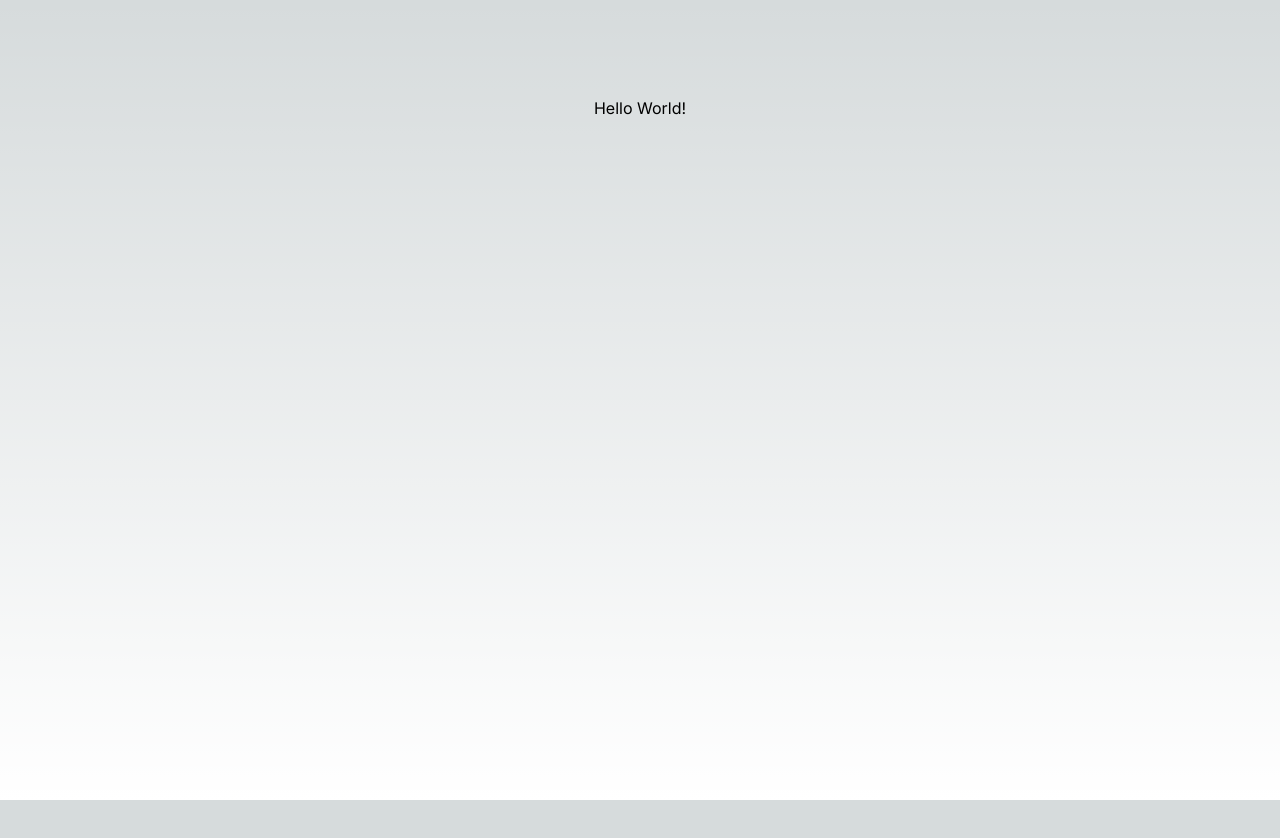
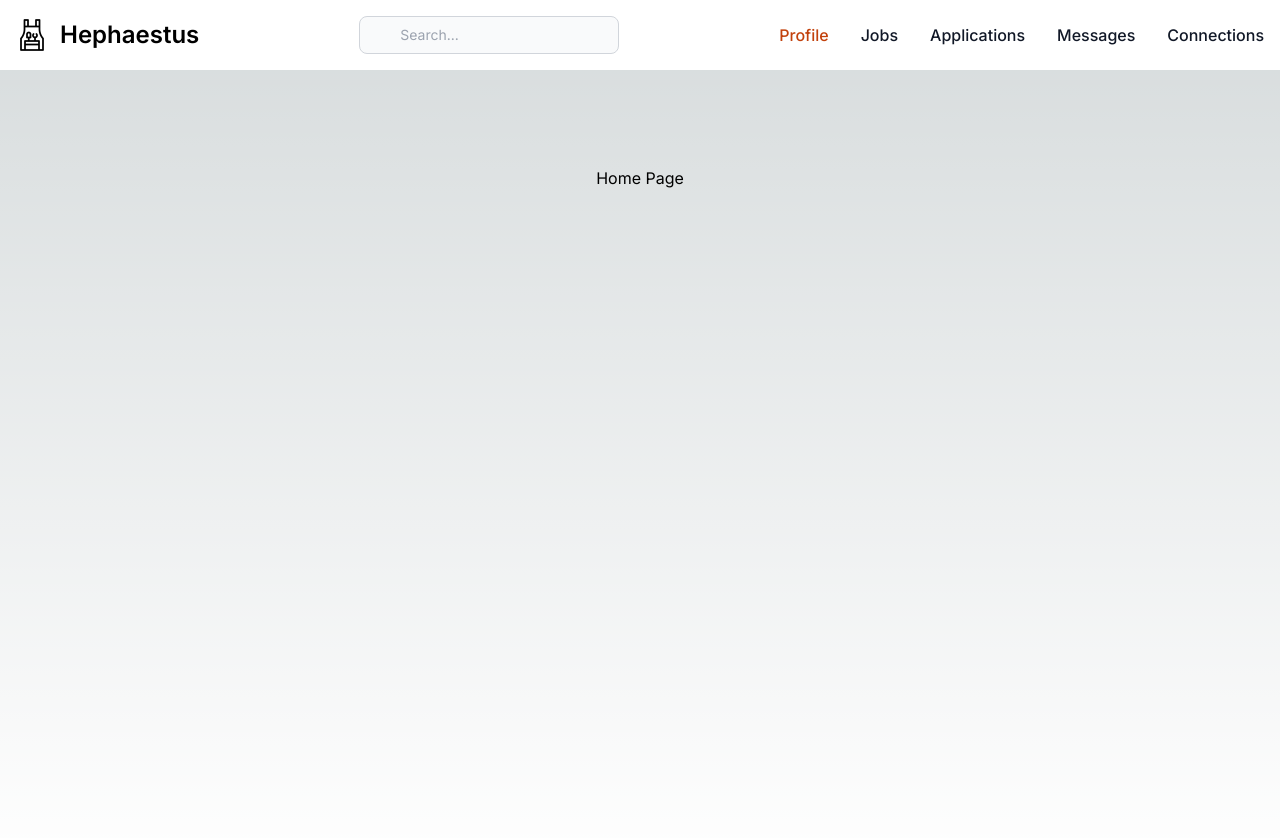
Before and after one commit to BlitheBacon/Hephaestus, a Next.js app: page / in a window 1280 px wide. Shown: the top 838 px of the page. Before the commit the page ends 800 px from the top, so only its background shows below. Built offline with nearby package versions, Linux system fonts and the light colour scheme.

Commit message:
Initial Navbar created

```diff
--- /dev/null
+++ b/app/(pages)/applications/page.tsx
@@ -0,0 +1,11 @@
+import Image from "next/image";
+
+export default function Profile() {
+    return (
+        <main className="flex min-h-screen flex-col items-center justify-between p-24">
+            <div>
+                Applications
+            </div>
+        </main>
+    );
+}
--- /dev/null
+++ b/app/(pages)/connections/page.tsx
@@ -0,0 +1,11 @@
+import Image from "next/image";
+
+export default function Profile() {
+    return (
+        <main className="flex min-h-screen flex-col items-center justify-between p-24">
+            <div>
+                Connections
+            </div>
+        </main>
+    );
+}
--- /dev/null
+++ b/app/(pages)/jobs/page.tsx
@@ -0,0 +1,11 @@
+import Image from "next/image";
+
+export default function Profile() {
+    return (
+        <main className="flex min-h-screen flex-col items-center justify-between p-24">
+            <div>
+                Jobs
+            </div>
+        </main>
+    );
+}
--- /dev/null
+++ b/app/(pages)/messages/page.tsx
@@ -0,0 +1,11 @@
+import Image from "next/image";
+
+export default function Profile() {
+    return (
+        <main className="flex min-h-screen flex-col items-center justify-between p-24">
+            <div>
+                Messages
+            </div>
+        </main>
+    );
+}
--- /dev/null
+++ b/app/(pages)/profile/page.tsx
@@ -0,0 +1,11 @@
+import Image from "next/image";
+
+export default function Profile() {
+    return (
+        <main className="flex min-h-screen flex-col items-center justify-between p-24">
+            <div>
+                Profile
+            </div>
+        </main>
+    );
+}
--- /dev/null
+++ b/app/components/navbar/page.tsx
@@ -0,0 +1,47 @@
+import Image from "next/image";
+import logo from "/public/images/logo.png"
+
+export default function Navbar() {
+  return (
+    <header>
+        <nav className="bg-white border-gray-200 dark:bg-gray-900">
+            <div className="max-w-screen-xl flex flex-wrap items-center justify-between mx-auto p-4">
+                <a href="/" className="flex items-center space-x-3 rtl:space-x-reverse">
+                    <Image
+                        src={logo}
+                        width={32}
+                        height={32}
+                        alt="Hephaestus Logo"
+                    />
+                    <span className="self-center text-2xl font-semibold whitespace-nowrap dark:text-white">Hephaestus</span>
+                </a>
+                <div className="relative hidden md:block">
+                    {/* TODO: Fix border color for input focus */}
+                    <input name="search-bar" type="text" id="search-navbar"
+                        className="block w-full p-2 ps-10 text-sm text-gray-900 border border-gray-300 rounded-lg bg-gray-50 focus:ring-orange-700 focus:border-orange-500 dark:bg-gray-700 dark:border-gray-600 dark:placeholder-gray-400 dark:text-white dark:focus:ring-orange-500 dark:focus:border-orange-500"
+                        placeholder="Search..."/>
+                </div>
+                <div className="hidden w-full md:block md:w-auto" id="navbar-default">
+                    <ul className="font-medium flex flex-col p-4 md:p-0 mt-4 border border-gray-100 rounded-lg bg-gray-50 md:flex-row md:space-x-8 rtl:space-x-reverse md:mt-0 md:border-0 md:bg-white dark:bg-gray-800 md:dark:bg-gray-900 dark:border-gray-700">
+                        <li>
+                            <a href="/profile" className="block py-2 px-3 text-white bg-orange-700 rounded md:bg-transparent md:text-orange-700 md:p-0 dark:text-white md:dark:text-orange-500" aria-current="page">Profile</a>
+                        </li>
+                        <li>
+                            <a href="/jobs" className="block py-2 px-3 text-gray-900 rounded hover:bg-gray-100 md:hover:bg-transparent md:border-0 md:hover:text-orange-500 md:p-0 dark:text-white md:dark:hover:text-orange-500 dark:hover:bg-gray-700 dark:hover:text-white md:dark:hover:bg-transparent">Jobs</a>
+                        </li>
+                        <li>
+                            <a href="/applications" className="block py-2 px-3 text-gray-900 rounded hover:bg-gray-100 md:hover:bg-transparent md:border-0 md:hover:text-orange-500 md:p-0 dark:text-white md:dark:hover:text-orange-500 dark:hover:bg-gray-700 dark:hover:text-white md:dark:hover:bg-transparent">Applications</a>
+                        </li>
+                        <li>
+                            <a href="/messages" className="block py-2 px-3 text-gray-900 rounded hover:bg-gray-100 md:hover:bg-transparent md:border-0 md:hover:text-orange-500 md:p-0 dark:text-white md:dark:hover:text-orange-500 dark:hover:bg-gray-700 dark:hover:text-white md:dark:hover:bg-transparent">Messages</a>
+                        </li>
+                        <li>
+                            <a href="/connections" className="block py-2 px-3 text-gray-900 rounded hover:bg-gray-100 md:hover:bg-transparent md:border-0 md:hover:text-orange-500 md:p-0 dark:text-white md:dark:hover:text-orange-500 dark:hover:bg-gray-700 dark:hover:text-white md:dark:hover:bg-transparent">Connections</a>
+                        </li>
+                    </ul>
+                </div>
+            </div>
+        </nav>
+    </header>
+  );
+}
--- a/app/layout.tsx
+++ b/app/layout.tsx
@@ -1,5 +1,6 @@
 import type { Metadata } from "next";
 import { Inter } from "next/font/google";
+import Navbar from "./components/navbar/page";
 import "./globals.css";
 
 const inter = Inter({ subsets: ["latin"] });
@@ -9,14 +10,13 @@ export const metadata: Metadata = {
   description: "Generated by create next app",
 };
 
-export default function RootLayout({
-  children,
-}: Readonly<{
-  children: React.ReactNode;
-}>) {
+export default function RootLayout({ children, }: Readonly<{ children: React.ReactNode; }>) {
   return (
     <html lang="en">
-      <body className={inter.className}>{children}</body>
+      <body className={inter.className}>
+        <Navbar/>
+        {children}
+      </body>
     </html>
   );
 }
--- a/app/page.tsx
+++ b/app/page.tsx
@@ -4,7 +4,7 @@ export default function Home() {
   return (
     <main className="flex min-h-screen flex-col items-center justify-between p-24">
       <div>
-        Hello World!
+        Home Page
       </div>
     </main>
   );
```
Also changed, not shown: public/images/logo.png (added).
